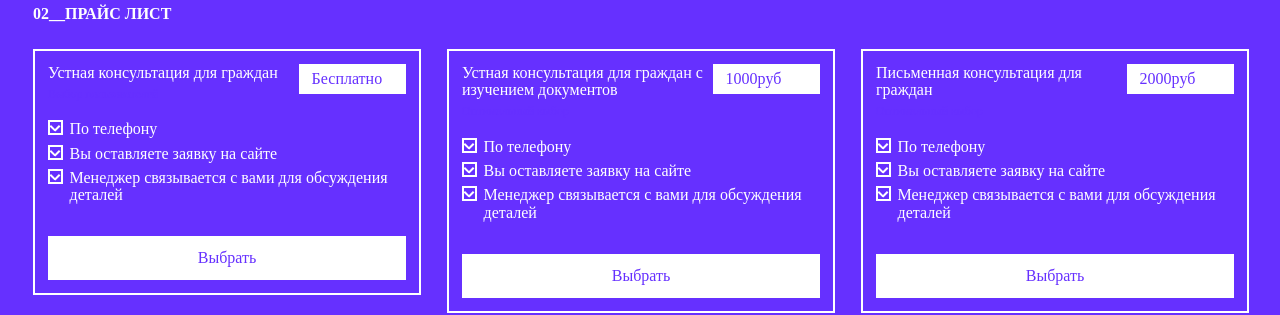
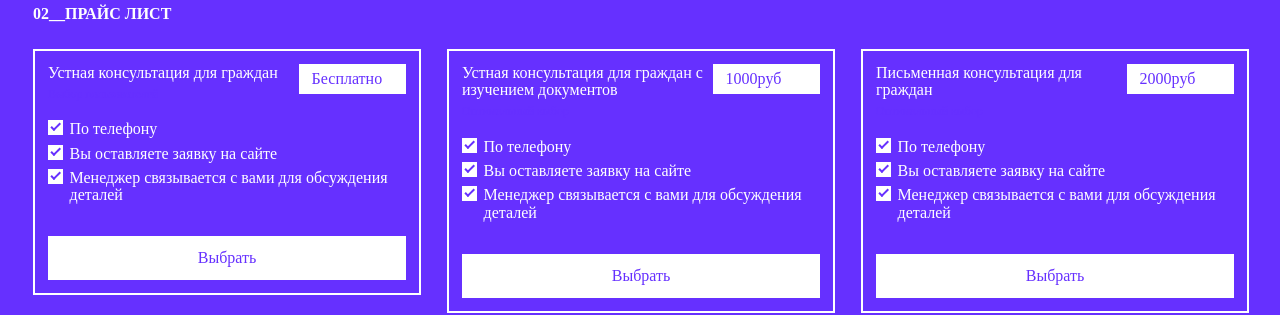
Before and after one commit to DenisSuperStar/Vue_lawyer_rostov, a Vue app: page / in a window 1280 px wide. Shown: the part 1900-2215 px from the top of the page. Built offline with nearby package versions, Linux system fonts and the light colour scheme; no server answers.

Commit message:
Завершена работа над кастомизацией чекбоксов

```diff
--- a/src/components/partials/PriceList.vue
+++ b/src/components/partials/PriceList.vue
@@ -261,32 +261,21 @@ export default {
   display: block;
   width: 15px;
   height: 100%;
-  border: 2px solid #fff;
+  background-color:#fff;
   pointer-events: none;
 }
 
 .defaultCheckbox:checked + .fakerCheckbox::before {
   display: inline-block;
   content: "";
-  top: 0;
-  left: 0;
-  width: 7px;
-  height: 2px;
-  background-color: #fff;
-  transform: translateX(1px) translateY(-9px) rotate(45deg);
-  transform-origin: top left;
-}
-
-.defaultCheckbox:checked + .fakerCheckbox::after {
-  display: inline-block;
-  content: "";
   position: absolute;
   top: 0;
   left: 0;
-  width: 7px;
-  height: 2px;
-  background-color: #fff;
-  transform: translateX(4px) translateY(8px) rotate(-45deg);
+  border-top: 2px solid #6630ff;
+  border-right: 2px solid #6630ff;
+  width: 10px;
+  height: 5px;
+  transform: translateX(13px) translateY(4px) rotate(135deg);
   transform-origin: top left;
 }
 
```
